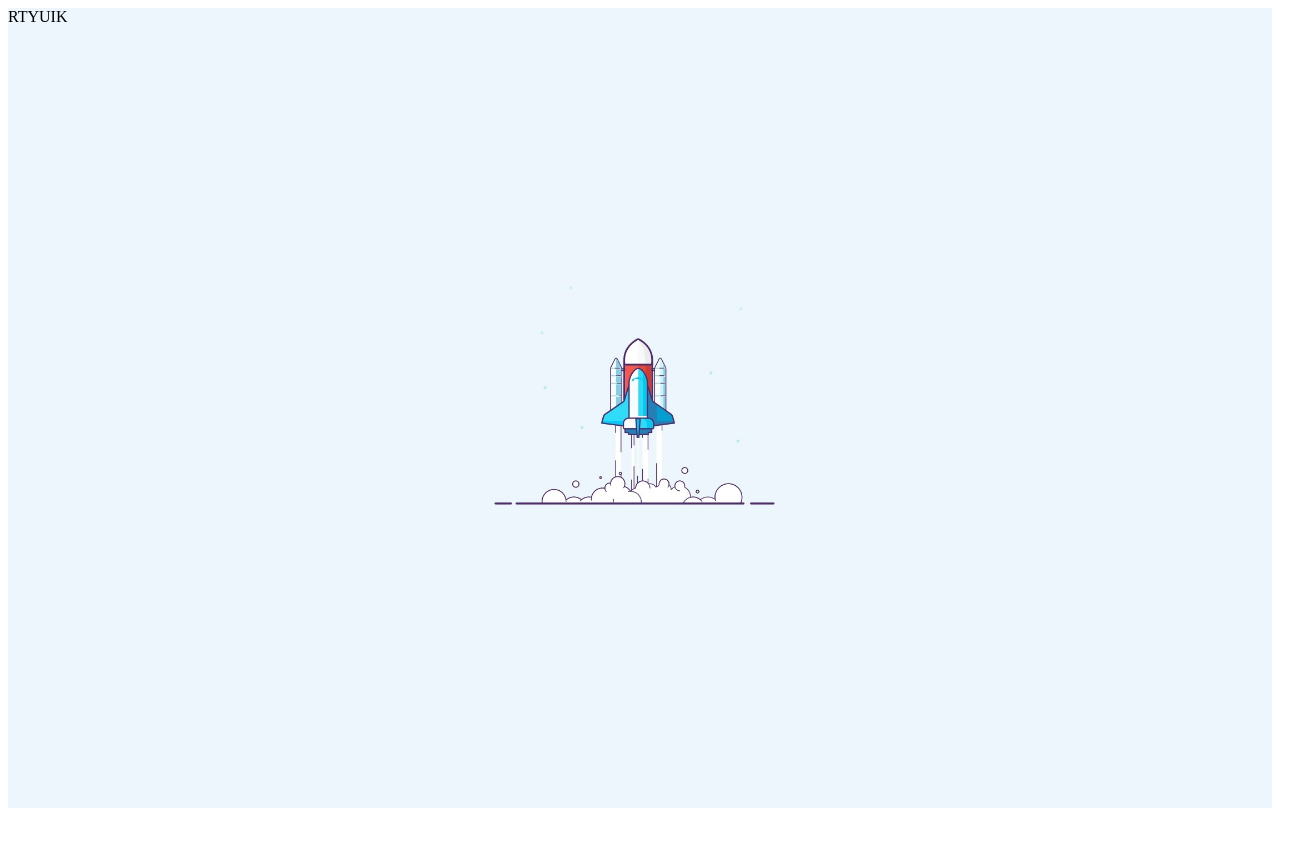
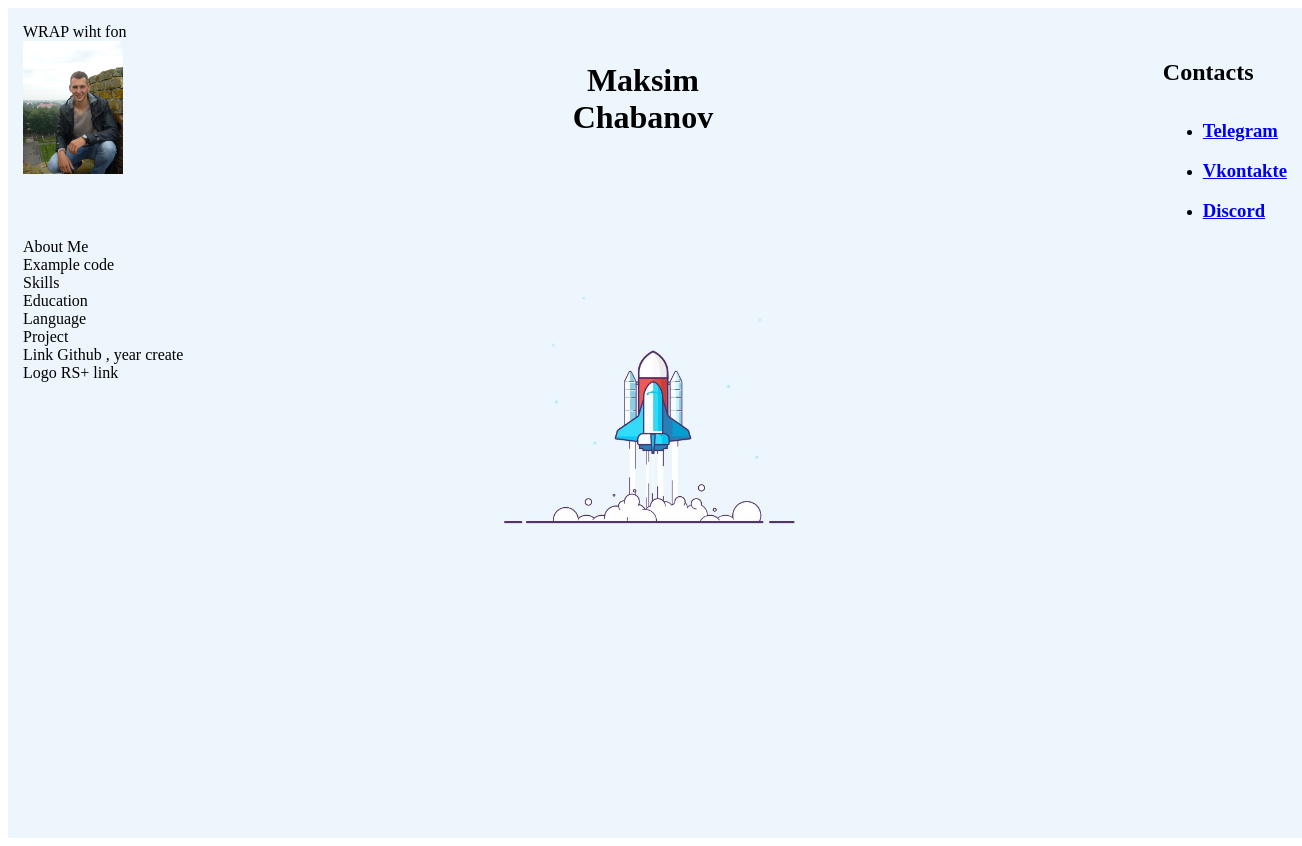
Before and after one commit to Maksim-Chabanov/rsschool-cv, a plain HTML site: page index.html in a window 1280 px wide. Shown: the whole page, 1302 px wide, since content can reach past the window. Before the commit the page ends 816 px from the top, so only its background shows below. Drawn offline with Linux system fonts and the light colour scheme.

Commit message:
refactor: add tegs

```diff
--- a/index.html
+++ b/index.html
@@ -8,6 +8,44 @@
     <title>CV Maksim Chabanov</title>
 </head>
 <body>
-   <div class="wrap">RTYUIK</div>
+   <div class="wrap">WRAP wiht fon
+    <header>
+        <div class="container">
+            <div class="img"> <img class="my_foto" src="images/foto.jpg" alt="my_foto"></div>
+            <div class="name"><h1>Maksim <br>Chabanov</h1></div>
+            <div class="contacts"><br>
+                <nav><h2>Contacts</h2><br>
+                    <ul>
+                        <li><h3><a href="https://t.me/Maksim_Chabanov">Telegram</a></h3><br></li>
+                        <li><h3><a href="https://vk.com/maksimchabanov">Vkontakte</a></h3><br></li>
+                        <li><h3><a href="https://discord.gg/7M6JbW4JUW">Discord</a></h3></li>
+                    </ul>
+                </nav>
+            </div>
+        </div>
+        <main class="main_wrap">
+            <div class="main_wrap_one">
+                <div> About Me</div>
+                <div> Example code</div>
+            </div>
+            <div class="main_wrap_two">
+                <div> Skills</div>
+                <div> Education</div>
+            </div>
+            <div class="main_wrap_three">
+                <div> Language</div>
+                <div> Project</div>
+            </div>
+        </main>
+        <footer class="footer_wrap">
+            <div class="footer_wrap_all">
+                <div> Link Github , year create</div>
+
+                <div> Logo RS+ link </div>
+            </div>
+        </footer>
+
+    </header>
+   </div>
 </body>
 </html>
--- a/style.css
+++ b/style.css
@@ -5,4 +5,21 @@
     background-repeat: no-repeat;
     background-position: center;
     background-size: cover;
+    padding: 15px;
 }
+/*header*/
+.my_foto{
+    width: 100px;
+}
+
+.container{
+    display: flex;
+    justify-content: space-between;
+}
+h2,h3{
+    padding: 0;
+    margin: 0;
+}
+.name{
+    text-align: center;
+}
```
